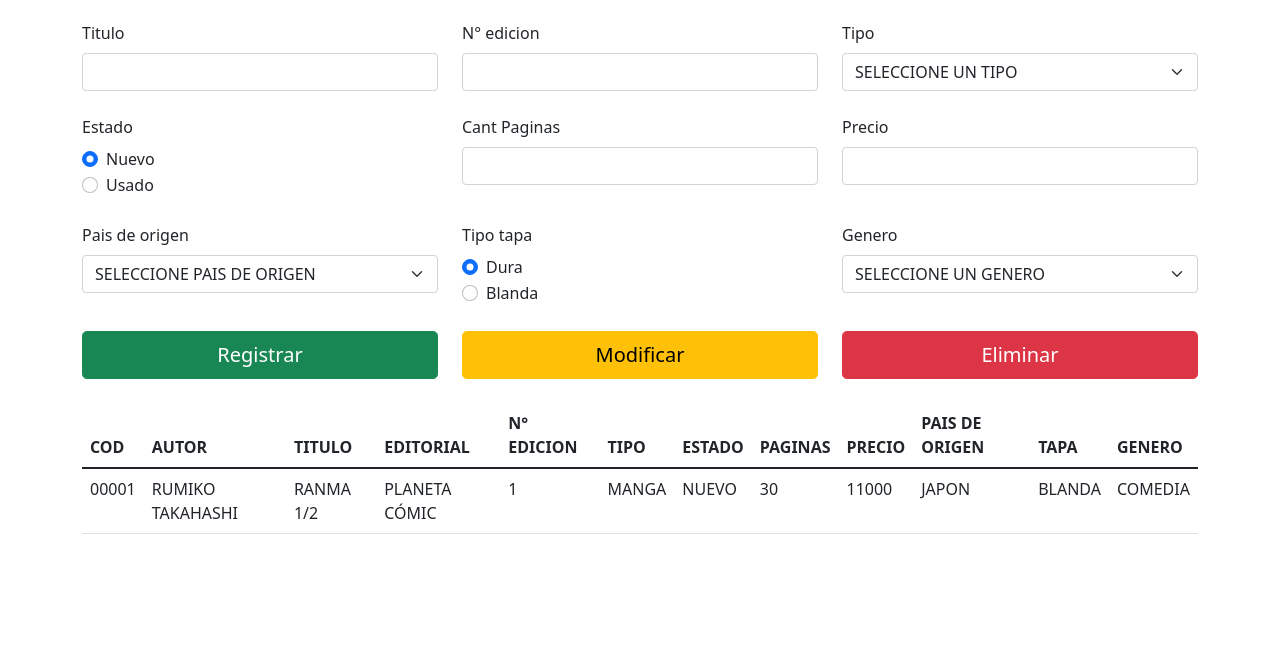
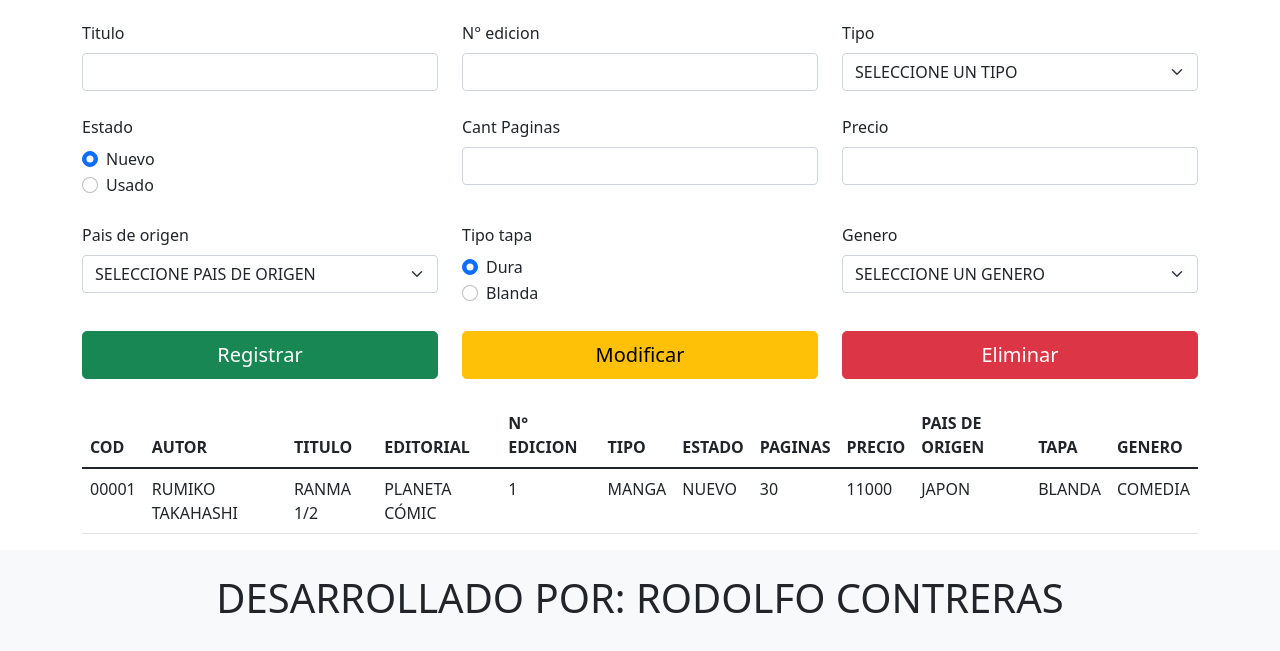
Before and after one commit to RodoRichi/eva03, a plain HTML site: page index.html in a window 1280 px wide. Shown: the part 129-780 px from the top of the page. Drawn offline with nearby package versions, Linux system fonts and the light colour scheme.

Commit message:
actualizacion

```diff
--- a/index.html
+++ b/index.html
@@ -206,4 +206,8 @@
     </div>
     <script src="https://cdn.jsdelivr.net/npm/bootstrap@5.1.3/dist/js/bootstrap.bundle.min.js" integrity="sha384-ka7Sk0Gln4gmtz2MlQnikT1wXgYsOg+OMhuP+IlRH9sENBO0LRn5q+8nbTov4+1p" crossorigin="anonymous"></script>
 </body>
+<footer class="text-center bg-light text-dark py-4">
+      <h1>DESARROLLADO POR: RODOLFO CONTRERAS</h1>
+    </div>
+  </footer>
 </html>
```
